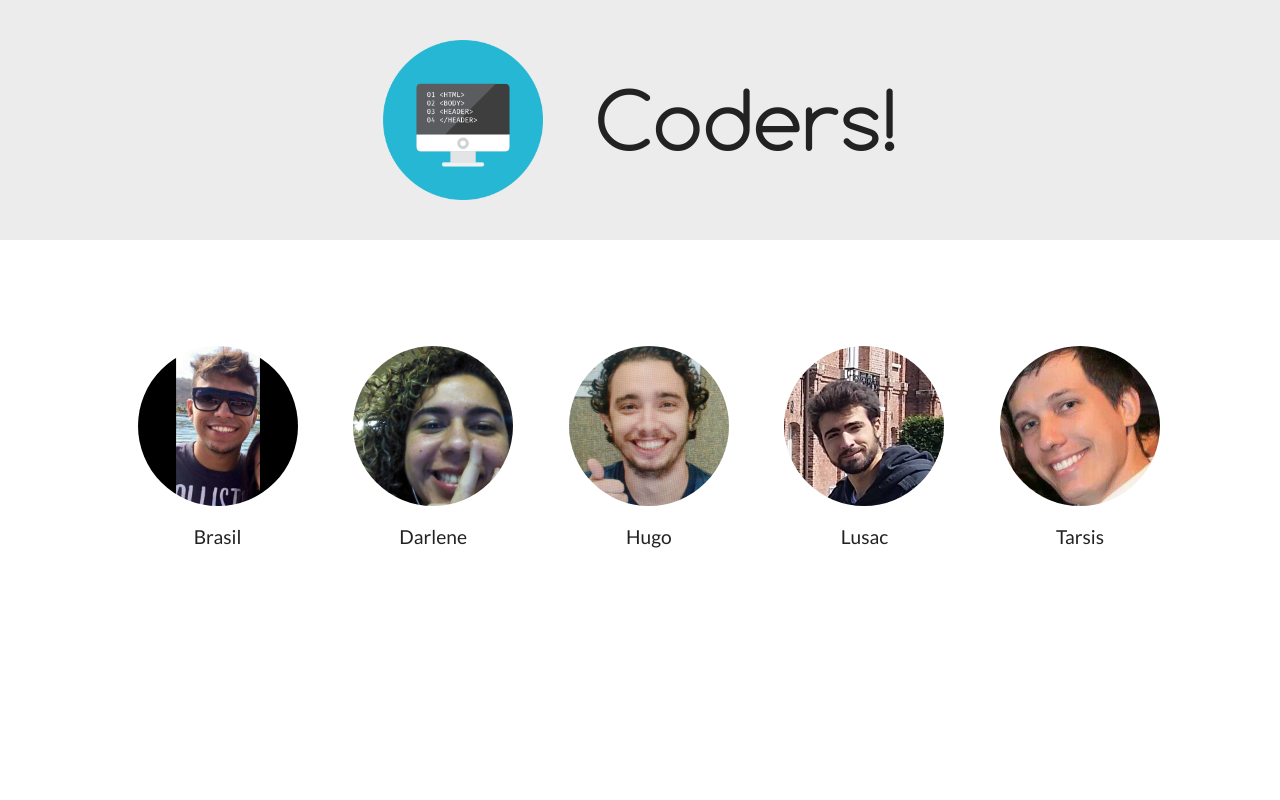
After one commit to lusac/coders-web, a Flask app: page /developers in a window 1280 px wide. The commit adds this page. Run offline with Flask 2, Linux system fonts and the light colour scheme.

Commit message:
Create developers page.

```diff
--- /dev/null
+++ b/coders/home/templates/developers.html
@@ -0,0 +1,55 @@
+<!doctype html>
+<!--[if lt IE 7 ]> <html class="ie6" lang="pt-br"> <![endif]-->
+<!--[if IE 7 ]>    <html class="ie7" lang="pt-br"> <![endif]-->
+<!--[if IE 8 ]>    <html class="ie8" lang="pt-br"> <![endif]-->
+<!--[if IE 9 ]>    <html class="ie9" lang="pt-br"> <![endif]-->
+<!--[if (gt IE 9)|!(IE)]><!--> <html lang="pt-br"> <!--<![endif]-->
+    <head>
+        <title>Coders!</title>
+        <meta http-equiv="Content-Type" content="text/html;charset=UTF-8">
+        <meta name="viewport" content="width=device-width, initial-scale=1">
+
+        <link rel="icon" type="image/x-icon" href="{{ url_for('static', filename='img/fav.ico') }}" />
+
+        <link type="text/css" rel="stylesheet" href="{{ url_for('static', filename='vendor/css/normalize.css') }}">
+        <link type="text/css" rel="stylesheet" href="{{ url_for('static', filename='vendor/css/foundation.min.css') }}">
+        <link type="text/css" rel="stylesheet" href="{{ url_for('static', filename='css/home/index.css') }}">
+        <link type="text/css" rel="stylesheet" href="{{ url_for('static', filename='css/fonts/fonts.css') }}">
+        <link type="text/css" rel="stylesheet" href="{{ url_for('static', filename='css/home/developers.css') }}">
+    </head>
+
+    <body>
+        <section class="coders-body">
+            <div class="large-12 intro">
+                <div class="logo-container">
+                    <a href="{{ url_for('home.index') }}">
+                        <img src="{{ url_for('static', filename='img/icon.png') }}" />
+                    </a>
+                    <h1>Coders!</h1>
+                </div>
+                <ul id="team">
+                  <li class="team-member">
+                    <a href="https://github.com/raphaabrasil"><img class="member-photo" src="{{ url_for('static', filename='img/developers/brasil.jpg') }}" alt="Brasil"></a>
+                    <p>Brasil</p>
+                  </li>
+                  <li class="team-member">
+                    <a href="https://github.com/darlenedms"><img class="member-photo" src="{{ url_for('static', filename='img/developers/darlene.jpg') }}" alt="Darlene"></a>
+                    <p>Darlene</p>
+                  </li>
+                  <li class="team-member">
+                    <a href="https://github.com/hugoantunes"><img class="member-photo" src="{{ url_for('static', filename='img/developers/hugo.jpg') }}" alt="Hugo"></a>
+                    <p>Hugo</p>
+                  </li>
+                  <li class="team-member">
+                    <a href="https://github.com/lusac/"><img class="member-photo" src="{{ url_for('static', filename='img/developers/lusac.jpg') }}" alt="Lusac"></a>
+                    <p>Lusac</p>
+                  </li>
+                  <li class="team-member">
+                    <a href="https://github.com/tarsisazevedo"><img class="member-photo" src="{{ url_for('static', filename='img/developers/tarsis.jpg') }}" alt="Tarsis"></a>
+                    <p>Tarsis</p>
+                  </li>
+                </ul>
+            </div>
+        </section>
+    </body>
+</html>
--- a/coders/home/templates/index.html
+++ b/coders/home/templates/index.html
@@ -28,6 +28,9 @@
 				<button class="start" onclick="create_room()">Start now</button>
     		</div>
 	    </section>
+        <footer>
+            <p class="developers"><a href="{{ url_for('home.developers') }}">Developers</a></p>
+        </footer>
     </body>
     <script type="text/javascript" src="{{ url_for('static', filename='vendor/js/TypingText.js') }}"></script>
     <script type="text/javascript" src="{{ url_for('static', filename='js/home/index.js') }}"></script>
--- a/coders/home/views.py
+++ b/coders/home/views.py
@@ -9,6 +9,12 @@ home = Blueprint(
     static_folder='static'
 )
 
+
 @home.route("/")
 def index():
     return render_template('index.html')
+
+
+@home.route("/developers")
+def developers():
+    return render_template('developers.html')
--- /dev/null
+++ b/coders/static/css/home/developers.css
@@ -0,0 +1,26 @@
+.logo-container h1 {
+    display: inline-block;
+    margin-left: 4%;
+    vertical-align: middle;
+}
+
+.team-member {
+  list-style: none;
+  display: inline-block;
+  padding: 2vw;
+}
+
+.member-photo {
+  max-width: 20vw;
+  border-radius: 100%;
+}
+
+#team p {
+    font-size: 1.2rem;
+    margin-top: 1rem;
+    font-family: 'Lato';
+}
+
+#team {
+    margin-top: 5rem;
+}
--- a/coders/static/css/home/index.css
+++ b/coders/static/css/home/index.css
@@ -39,3 +39,7 @@ button:focus {
     padding: 2.5rem;
     margin-bottom: 1.9rem;
 }
+
+.developers {
+    text-align: center;
+}
```
Also changed, not shown: coders/static/img/developers/brasil.jpg (added), coders/static/img/developers/darlene.jpg (added), coders/static/img/developers/hugo.jpg (added), coders/static/img/developers/lusac.jpg (added), coders/static/img/developers/tarsis.jpg (added).
